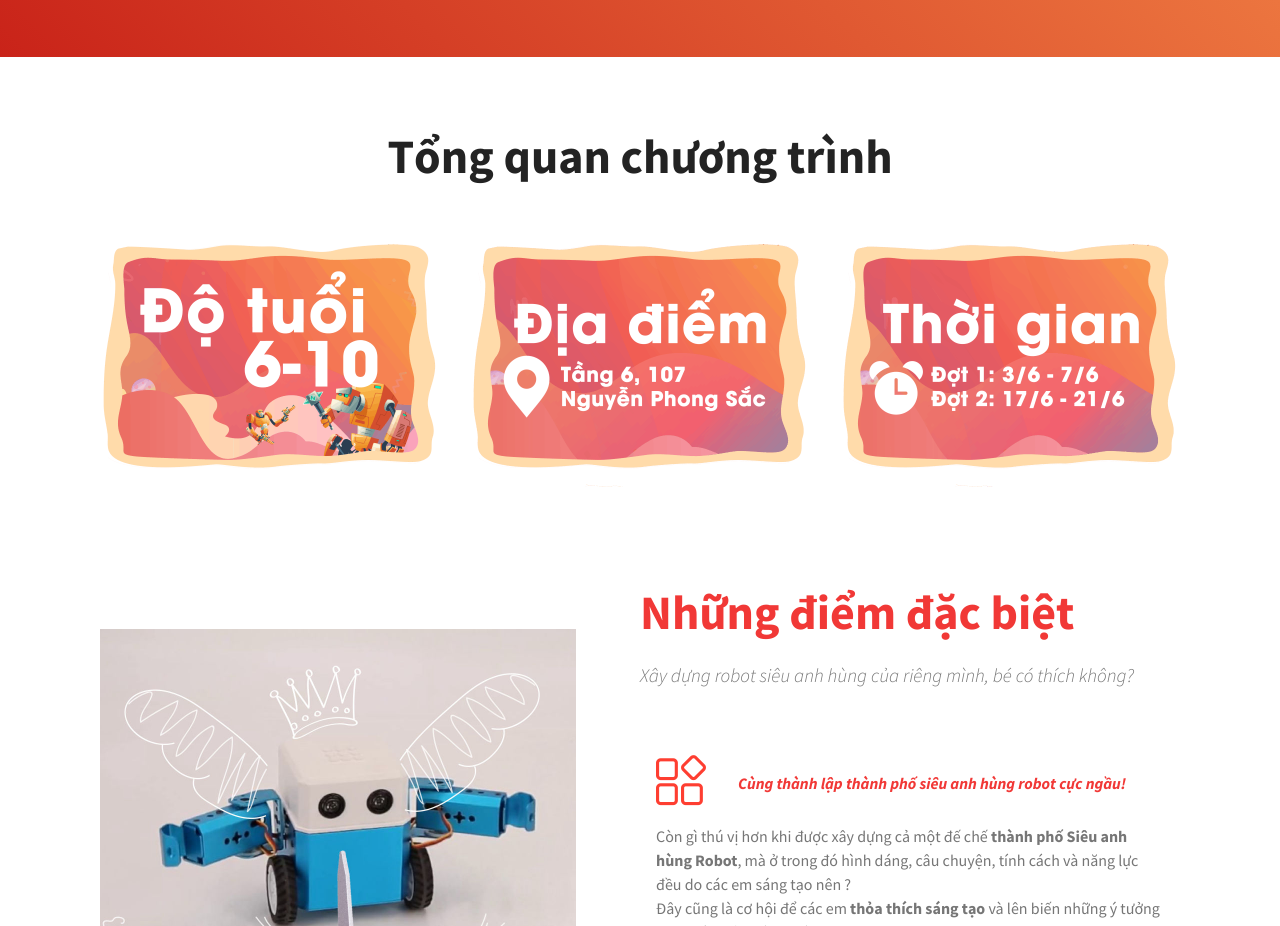
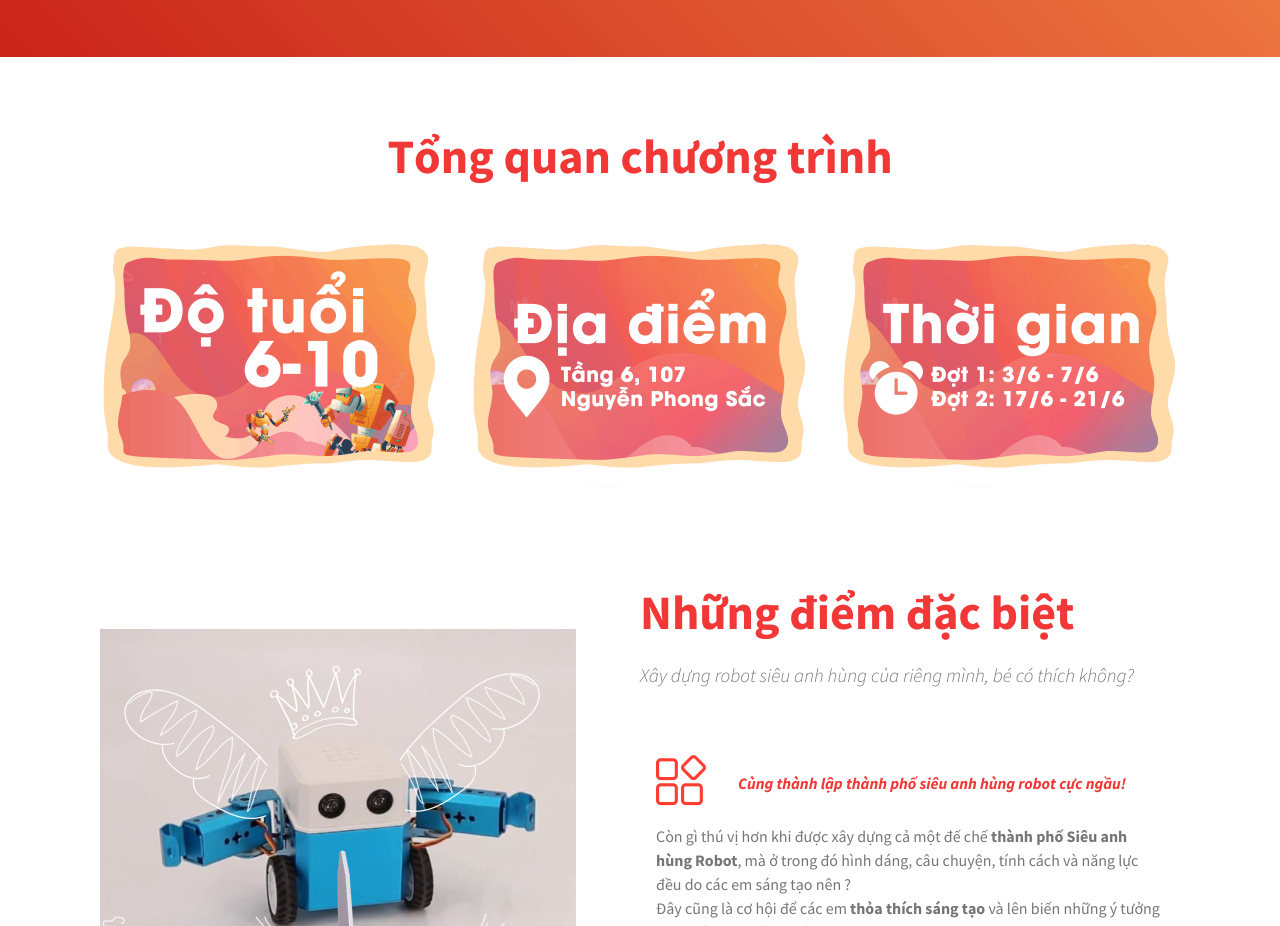
Before and after one commit to hahuong0106/democamp1, a plain HTML site: page index.html in a window 1280 px wide. Shown: the part 1220-2146 px from the top of the page. Drawn offline with Linux system fonts and the light colour scheme; files whose address does not match are found by name.

Commit message:
Update index.html

```diff
--- a/index.html
+++ b/index.html
@@ -117,8 +117,8 @@
     <div class="container">
         <div class="media-container-row">
             <div class="title col-12 col-md-8">
-                <h2 class="align-center pb-3 mbr-fonts-style display-2"><strong>
-                    Tổng quan chương trình</strong></h2>
+                <h2 class="align-center pb-3 mbr-fonts-style display-2"><strong><font color="#f13836">
+                    Tổng quan chương trình</font></strong></h2>
 
 
             </div>
```
